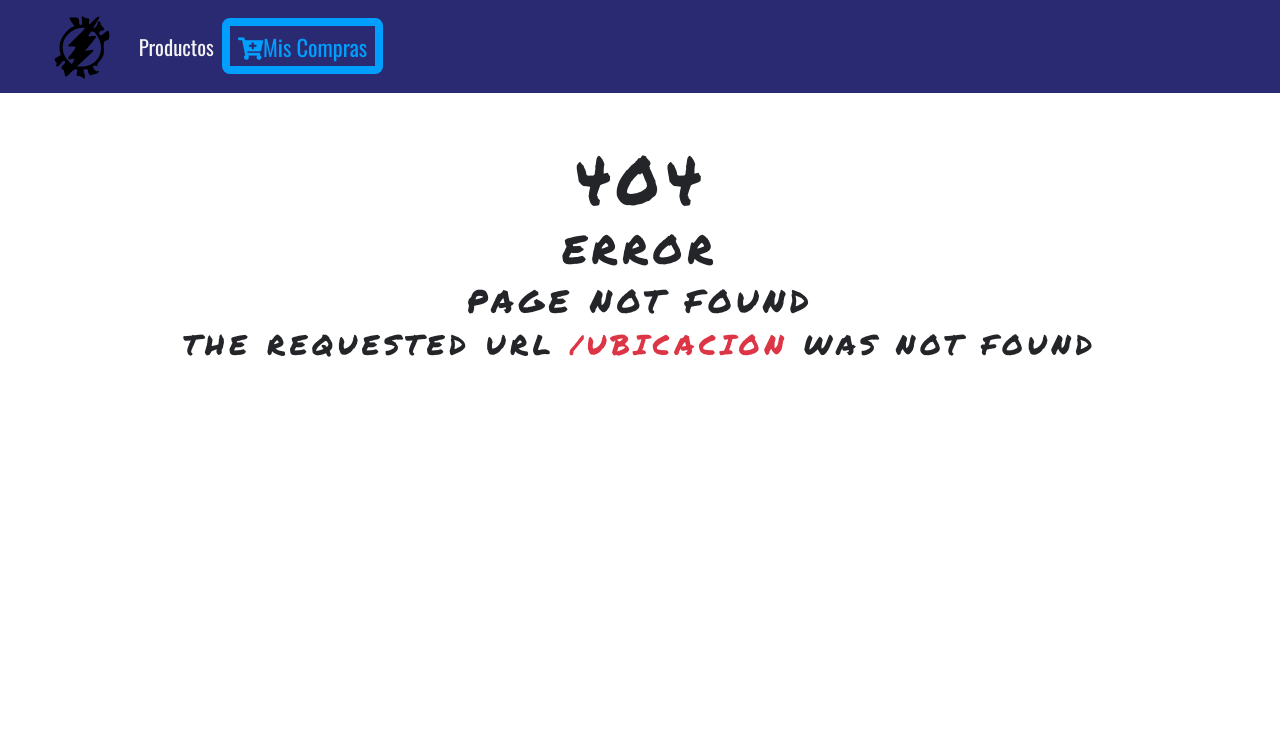
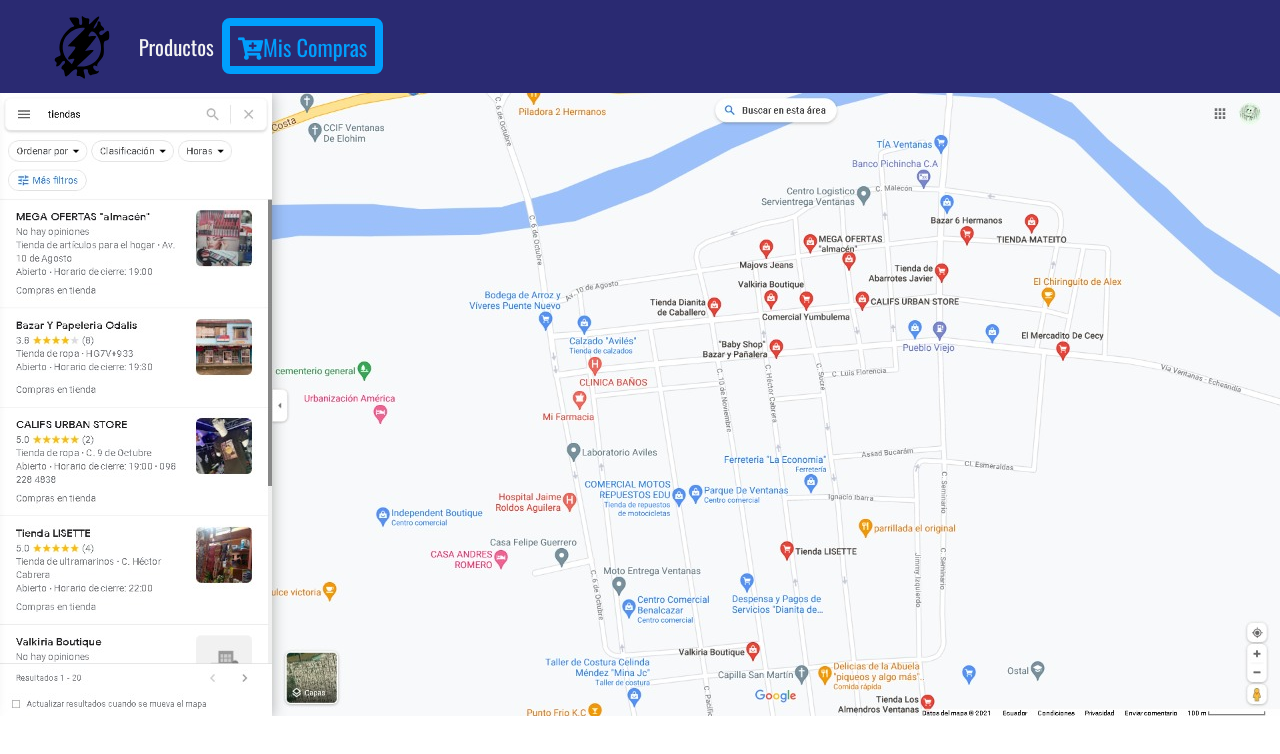
Before and after one commit to JoseMoranRodriguez/PST_PROYECTO_GRUPO9, a React (Create React App) app: page /ubicacion in a window 1280 px wide. Before the commit this address had no page. Shown: the top 754 px of the page. Built offline with nearby package versions, Linux system fonts and the light colour scheme.

Commit message:
Tiendas cercanas

```diff
--- a/src/App.js
+++ b/src/App.js
@@ -10,6 +10,7 @@ import Default from './components/Default';
 import Modal from './components/Modal';
 import Login from './components/Login';
 import Mapa from  './components/Mapa';
+import Ubicacion from  './components/Ubicacion';
 class App extends Component {
   render(){
    return (
@@ -21,6 +22,7 @@ class App extends Component {
         <Route path="/details" component={Details}/>
         <Route path="/cart" component={Cart}/>
         <Route path="/mapa" component={Mapa}/>
+        <Route path="/ubicacion" component={Ubicacion}/>
         <Route component={Default}/>
       </Switch>
       <Modal />
--- a/src/components/Cart/CartTotals.js
+++ b/src/components/Cart/CartTotals.js
@@ -45,6 +45,12 @@ export default function CartTotals({value,history}) {
                                         Rastreo de Producto
                                     </ButtonContainer>
                      </Link>
+                     <Link to='/ubicacion'>
+                                    <ButtonContainer>
+                                        Tiendas cercanas
+                                    </ButtonContainer>
+                     </Link>
+
                </div>
             </div>
             </div>
--- /dev/null
+++ b/src/components/Ubicacion.js
@@ -0,0 +1,13 @@
+import React, { Component } from 'react'
+import ventana from "./Cart/ventana.jpeg";
+export default class Ubicacion extends Component {
+    render() {
+        return (
+            <div>
+                <h6 className>
+                <img src={ventana} alt="ventana"className="center" />
+                </h6>
+            </div>
+        )
+    }
+}
```
Also changed, not shown: src/components/Cart/ventana.jpeg (added).
